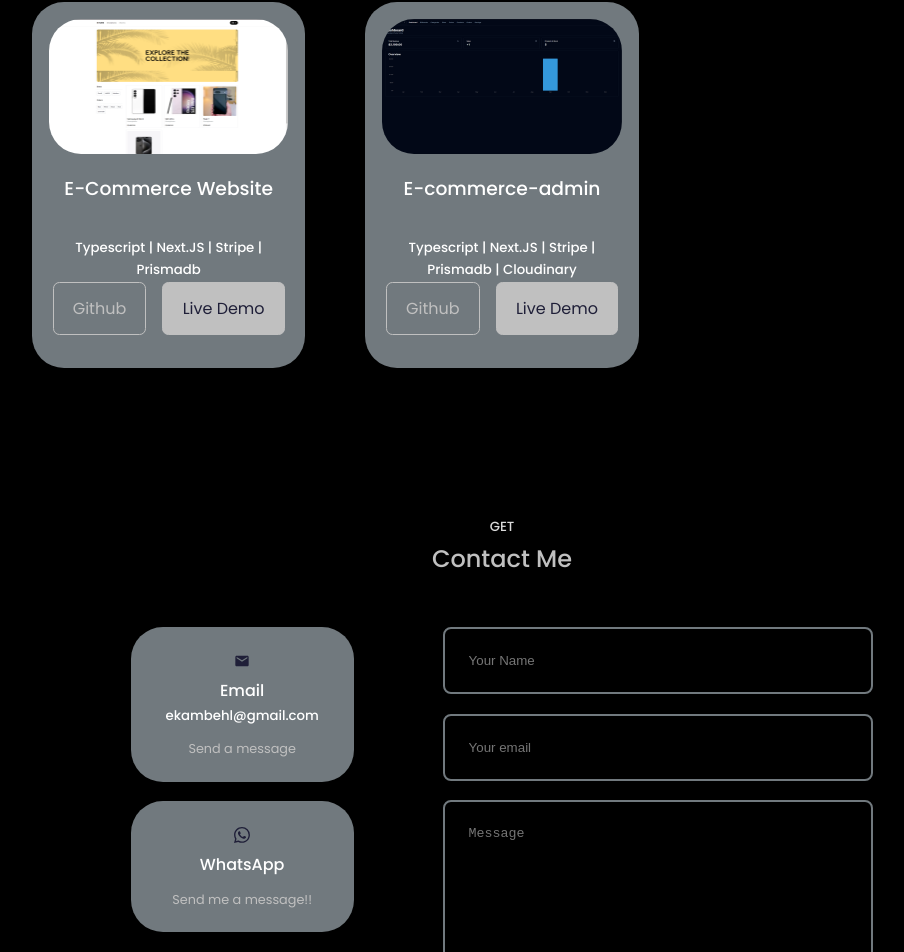
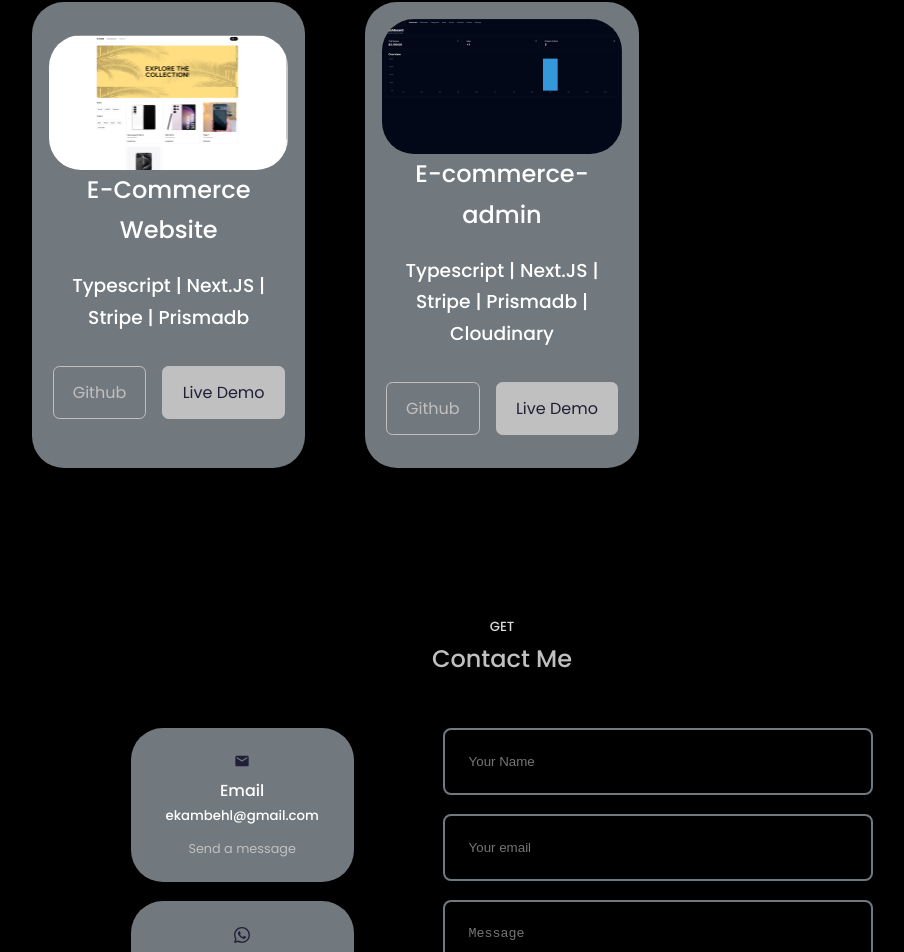
Before and after one commit to EkamBehl/My_Portfolio, a React (Create React App) app: page / in a window 1280 px wide. Shown: the part 1834-2786 px from the top of the page, without its empty margins (138-1042 px from the left). Built offline with nearby package versions, Linux system fonts and the light colour scheme.

Commit message:
Update Portfolio.jsx

```diff
--- a/src/components/portfolio/Portfolio.jsx
+++ b/src/components/portfolio/Portfolio.jsx
@@ -39,8 +39,8 @@ const Portfolio = () => {
             <div className='portfolio__item-image'>
               <img src={image} alt={title} />
             </div>
-            <h3> {title}</h3>
-            <h5> {Description} </h5>
+            <h2> {title}</h2>
+            <h3> {Description} </h3>
             <div className="portfolio__item-cta">
               <a href={github} className='btn' target='_blank'> Github</a>
               <a href={demo} className='btn-primary btn' target='_blank'>Live Demo</a>
```
